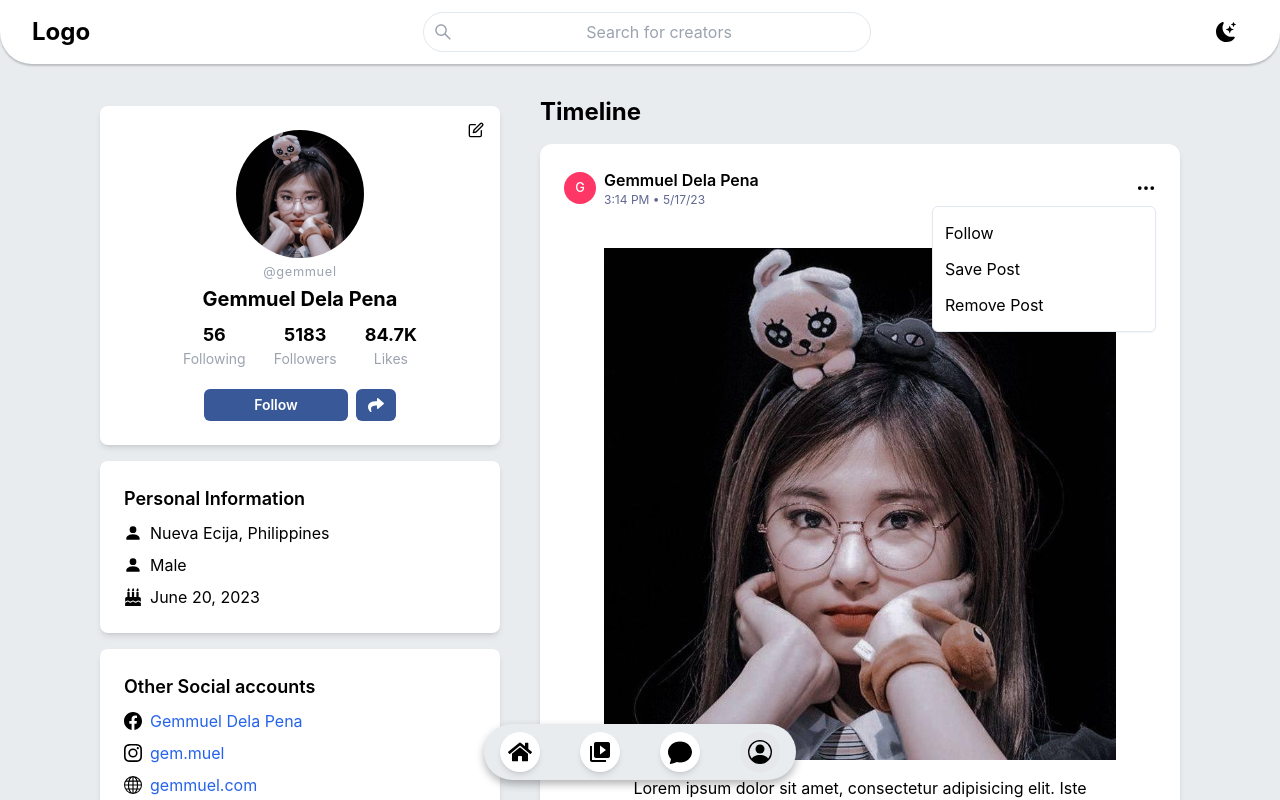
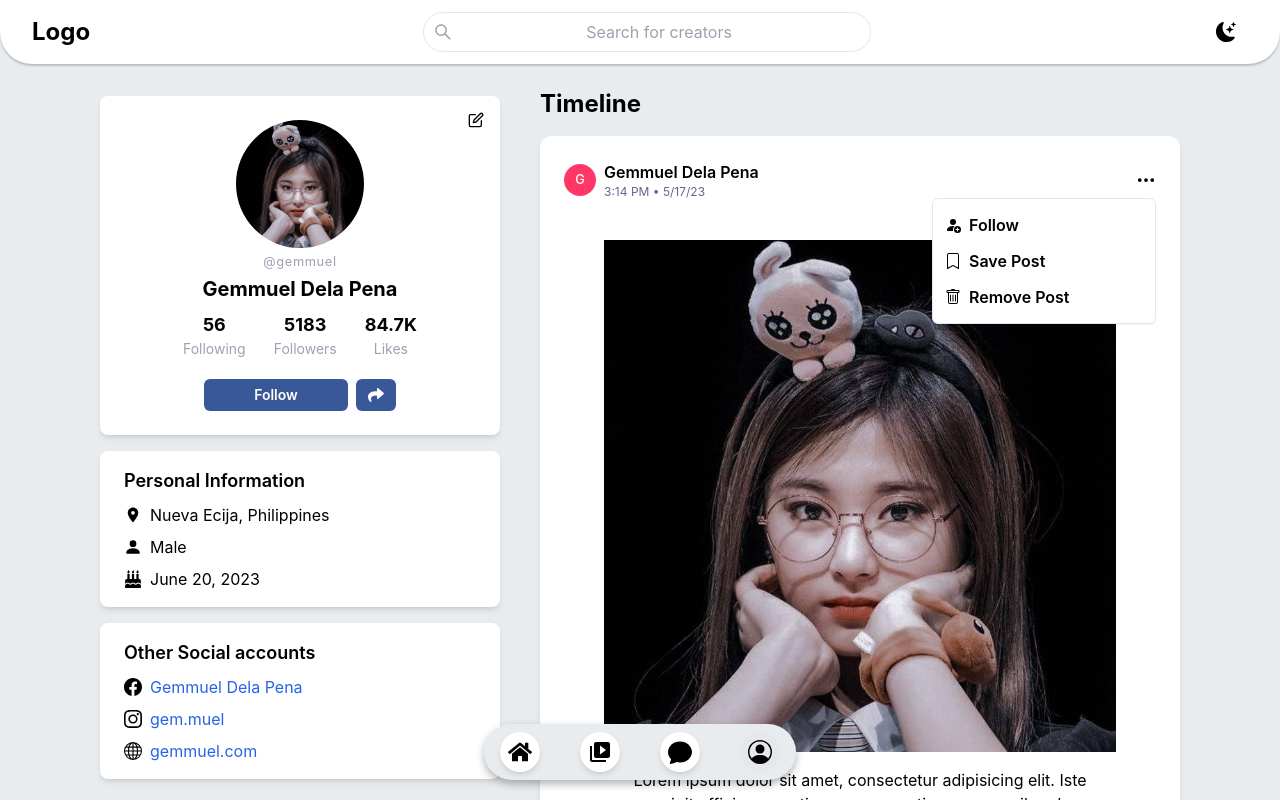
Before and after one commit to BulletOnli/Vibely, a Next.js app in the folder frontend/: page /profile in a window 1280 px wide. Both pictures are taken after a click on the button 1146 px from the left and 188 px from the top of the page. Shown: the top 800 px of the page. Built offline with nearby package versions, Linux system fonts and the light colour scheme.

Commit message:
fixed wrong icons

```diff
--- a/frontend/app/components/Birthdays.jsx
+++ b/frontend/app/components/Birthdays.jsx
@@ -1,4 +1,4 @@
-import { Avatar } from "@chakra-ui/react";
+import { Avatar, HStack, VStack } from "@chakra-ui/react";
 import { useThemeStore } from "../store/themeStore";
 
 const Birthdays = () => {
@@ -15,14 +15,18 @@ const Birthdays = () => {
                     isDarked ? "text-[#f5f5f5]" : "text-black"
                 } text-lg w-full text-start font-bold mb-2`}
             >
-                Upcoming Birthdays
+                Today's Birthday
             </h1>
 
-            <p
-                className={`${hoverColor} text-gray-600 w-full text-center font-semibold p-2 rounded-md cursor-pointer`}
-            >
-                Gemmuel Dela Pena
-            </p>
+            <VStack>
+                <p
+                    className={`${
+                        isDarked ? "text-gray-300" : "text-gray-800"
+                    } w-full text-center font-semibold rounded-md cursor-pointer`}
+                >
+                    Gemmuel Dela Pena
+                </p>
+            </VStack>
         </div>
     );
 };
--- a/frontend/app/components/NotificationDrawer.jsx
+++ b/frontend/app/components/NotificationDrawer.jsx
@@ -12,6 +12,7 @@ import {
 import Birthdays from "./Birthdays";
 import Notifications from "./Notifcations";
 import { FaSignOutAlt, FaStore } from "react-icons/fa";
+import { MdHelp } from "react-icons/md";
 import { BsFillGearFill } from "react-icons/bs";
 import { useThemeStore } from "../store/themeStore";
 
@@ -29,7 +30,6 @@ const NotificationDrawer = ({ isOpen, onClose }) => {
                 <DrawerCloseButton />
                 <div className="z-50 sticky top-[6rem] w-[15rem] h-[85vh] flex flex-col gap-3">
                     <Birthdays />
-
                     <Notifications />
                     <VStack gap={2}>
                         <p
@@ -41,7 +41,7 @@ const NotificationDrawer = ({ isOpen, onClose }) => {
                         <p
                             className={`${darkMode} ${hoverColor} font-semibold w-full flex items-center justify-center gap-1 text-center p-2 rounded-lg shadow-custom cursor-pointer`}
                         >
-                            <FaSignOutAlt />
+                            <MdHelp />
                             Help
                         </p>
                         <Button
--- a/frontend/app/components/Post.jsx
+++ b/frontend/app/components/Post.jsx
@@ -12,7 +12,13 @@ import {
 } from "@chakra-ui/react";
 import { FaShare } from "react-icons/fa";
 import { AiOutlineHeart } from "react-icons/ai";
-import { BsHandThumbsDown, BsThreeDots } from "react-icons/bs";
+import {
+    BsHandThumbsDown,
+    BsThreeDots,
+    BsPersonFillAdd,
+    BsTrash,
+    BsBookmark,
+} from "react-icons/bs";
 import { useThemeStore } from "../store/themeStore";
 
 const Post = () => {
@@ -43,23 +49,29 @@ const Post = () => {
                     >
                         <BsThreeDots size={20} />
                     </MenuButton>
-                    <MenuList bg={isDarked ? "#242850" : "white"}>
+                    <MenuList
+                        bg={isDarked ? "#242850" : "white"}
+                        fontWeight="semibold"
+                    >
                         <MenuItem
                             bg={isDarked ? "#242850" : "white"}
                             _hover={{ bg: isDarked ? "#1A1F40" : "#E9ECEF" }}
                         >
+                            <BsPersonFillAdd className="mr-2" />
                             Follow
                         </MenuItem>
                         <MenuItem
                             bg={isDarked ? "#242850" : "white"}
                             _hover={{ bg: isDarked ? "#1A1F40" : "#E9ECEF" }}
                         >
+                            <BsBookmark className="mr-2" />
                             Save Post
                         </MenuItem>
                         <MenuItem
                             bg={isDarked ? "#242850" : "white"}
                             _hover={{ bg: isDarked ? "#1A1F40" : "#E9ECEF" }}
                         >
+                            <BsTrash className="mr-2" />
                             Remove Post
                         </MenuItem>
                     </MenuList>
--- a/frontend/app/page.jsx
+++ b/frontend/app/page.jsx
@@ -16,6 +16,7 @@ import {
     BsFillPersonFill,
     BsBookmarksFill,
 } from "react-icons/bs";
+import { MdHelp } from "react-icons/md";
 import { HiUserGroup } from "react-icons/hi";
 
 import CreatePostTab from "./components/CreatePostTab";
@@ -129,7 +130,7 @@ const NewsFeedPage = () => {
                     <p
                         className={`${darkMode} ${hoverColor} font-semibold w-full flex items-center justify-center gap-1 text-center p-2 rounded-lg shadow-custom cursor-pointer`}
                     >
-                        <FaSignOutAlt />
+                        <MdHelp />
                         Help
                     </p>
                     <Button
--- a/frontend/app/profile/page.jsx
+++ b/frontend/app/profile/page.jsx
@@ -10,6 +10,7 @@ import {
 } from "@chakra-ui/react";
 import { FaShare, FaBirthdayCake } from "react-icons/fa";
 import { FiEdit } from "react-icons/fi";
+import { MdLocationOn } from "react-icons/md";
 import { BsPersonFill, BsFacebook, BsInstagram, BsGlobe } from "react-icons/bs";
 import { useThemeStore } from "../store/themeStore";
 import Post from "../components/Post";
@@ -20,9 +21,9 @@ const ProfilePage = () => {
     const bg = isDarked ? "bg-[#242850]" : "bg-white";
 
     return (
-        <div className="relative w-full flex flex-col lg:flex-row items-center lg:items-start justify-center gap-10 p-8 ">
+        <div className="relative w-full flex flex-col lg:flex-row items-center lg:items-start justify-center gap-10 p-6">
             <div
-                className={`relative lg:sticky lg:top-[6.6rem] w-[18rem] lg:w-[25rem] lg:h-fit lg:flex flex-col items-center lg:gap-4`}
+                className={`relative lg:sticky lg:top-[6rem] w-[18rem] lg:w-[25rem] lg:h-fit lg:flex flex-col items-center lg:gap-4`}
             >
                 <div
                     className={`relative ${bg} w-full flex flex-col items-center p-6 rounded-lg shadow-md`}
@@ -62,13 +63,13 @@ const ProfilePage = () => {
                 </div>
 
                 <div
-                    className={`${bg} w-full flex flex-col gap-2 p-6 rounded-lg shadow-md`}
+                    className={`${bg} w-full flex flex-col gap-2 px-6 py-4 rounded-lg shadow-md`}
                 >
                     <p className="text-lg font-semibold">
                         Personal Information
                     </p>
                     <HStack>
-                        <BsPersonFill fontSize={18} />
+                        <MdLocationOn fontSize={18} />
                         <p>Nueva Ecija, Philippines</p>
                     </HStack>
                     <HStack>
@@ -82,7 +83,7 @@ const ProfilePage = () => {
                 </div>
 
                 <div
-                    className={`${bg} w-full flex flex-col gap-2 p-6 rounded-lg shadow-md`}
+                    className={`${bg} w-full flex flex-col gap-2 px-6 py-4 rounded-lg shadow-md`}
                 >
                     <p className="text-lg font-semibold">
                         Other Social accounts
```
